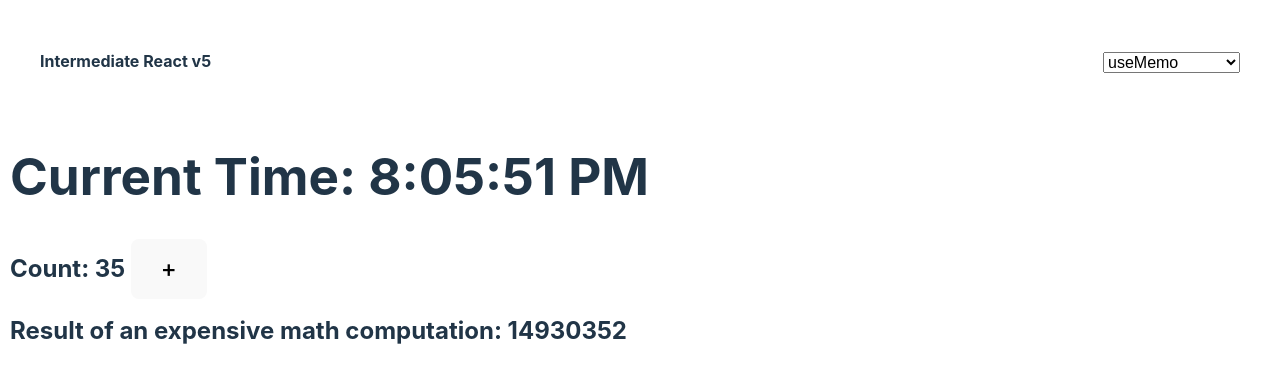
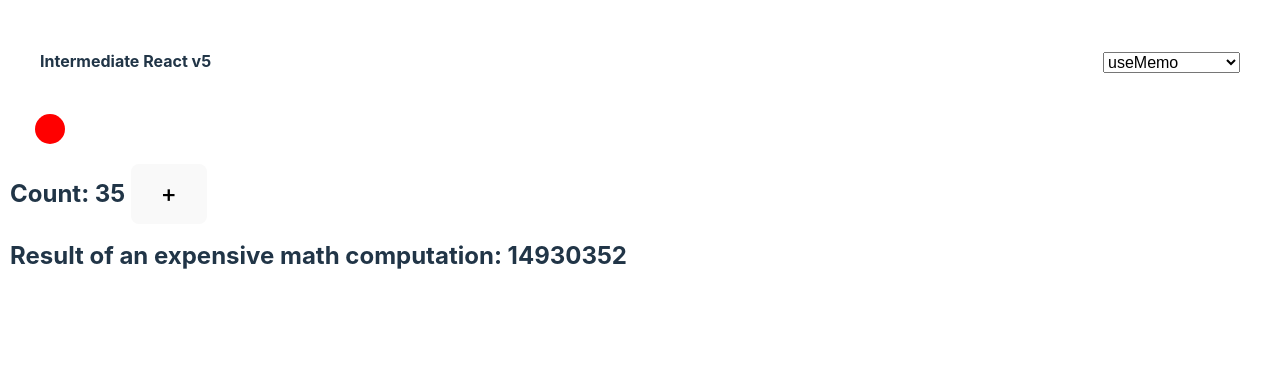
Before and after one commit to btholt/react-hooks-examples-v5, a React (Vite) app: page /useMemo in a window 1280 px wide. Shown: the top 382 px of the page. Built offline with nearby package versions, Linux system fonts and the light colour scheme.

Commit message:
2 files modified

```diff
--- a/src/index.css
+++ b/src/index.css
@@ -133,3 +133,11 @@ nav select {
 .btn-group button {
   border: 1px solid #ccc;
 }
+
+.ball {
+  height: 30px;
+  width: 30px;
+  position: relative;
+  background-color: red;
+  border-radius: 100%;
+}
--- a/src/routes/UseMemo.jsx
+++ b/src/routes/UseMemo.jsx
@@ -4,15 +4,22 @@ import expensiveMathOperation from './expensiveMathOperation';
 export default function Home() {
   const [time, setTime] = useState(new Date().toLocaleTimeString());
   const [count, setCount] = useState(35);
+  const [left, setLeft] = useState(0);
   const value = useMemo(() => expensiveMathOperation(count), [count]);
 
   useEffect(() => {
-    setTimeout(() => setTime(new Date().toLocaleTimeString()), 1000);
-  });
+    requestAnimationFrame(animate);
+    function animate() {
+      setLeft(left + 1);
+    }
+  }, [left]);
 
   return (
     <div>
-      <h1>Current Time: {time}</h1>
+      <div
+        style={{ left: `${Math.sin(left * 0.05) * 100 + 100}px` }}
+        className="ball"
+      ></div>
       <h2>
         Count: {count} <button onClick={() => setCount(count + 1)}>+</button>
       </h2>
```
